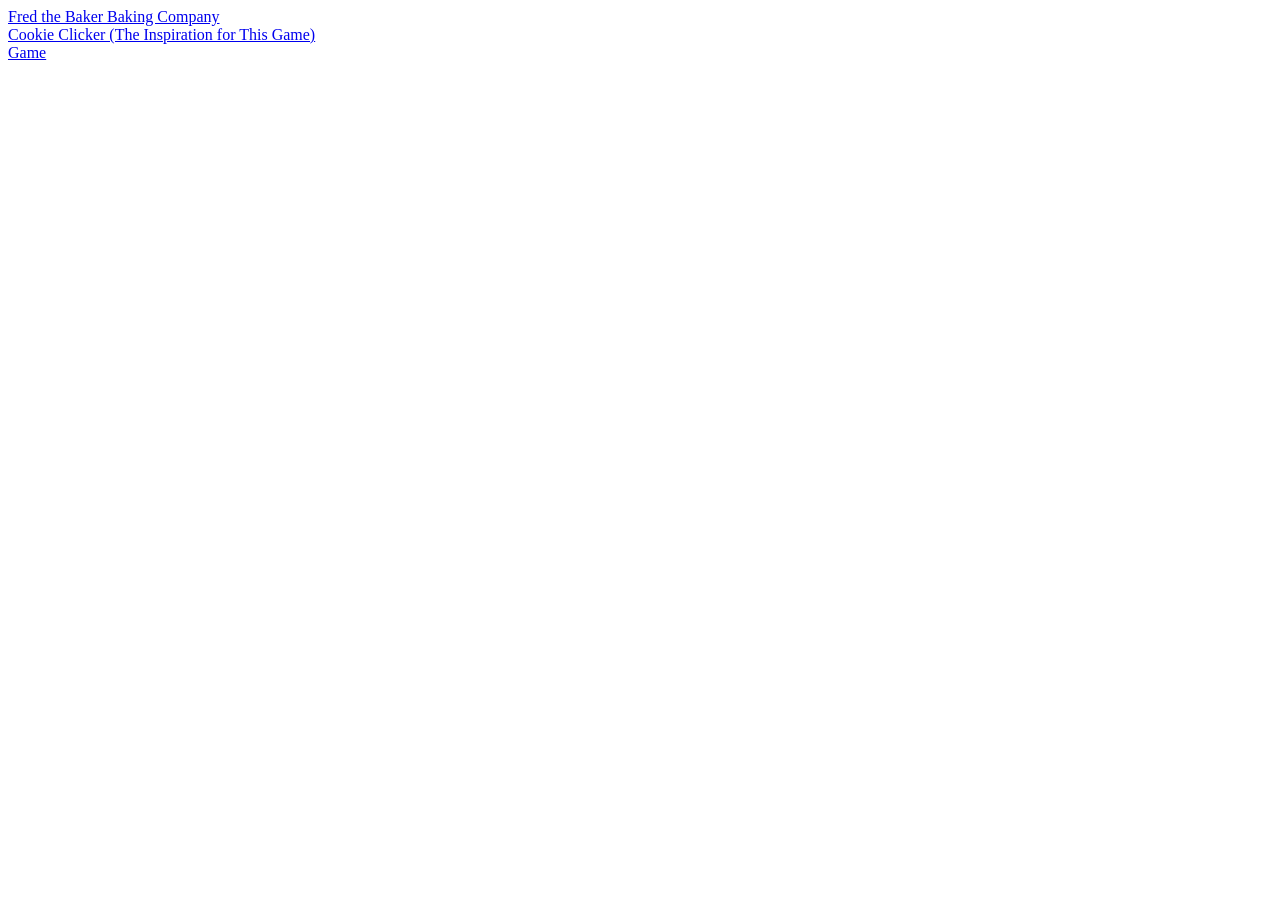
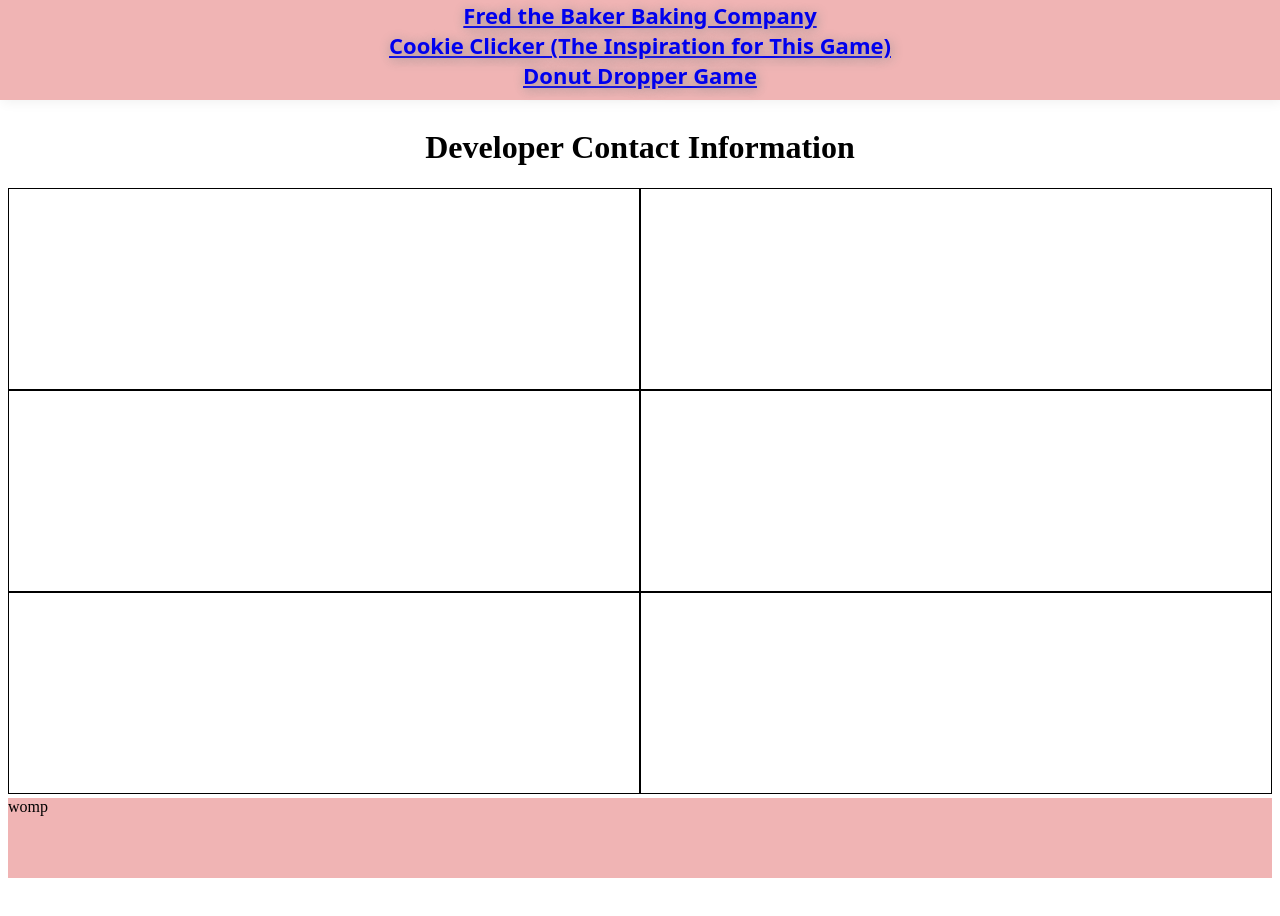
Before and after one commit to ryanboney/donuts, a plain HTML site: page contact/contact.html in a window 1280 px wide. Before the commit the page ends 800 px from the top, so only its background shows below. Drawn offline with Linux system fonts and the light colour scheme.

Commit message:
Contact page basic layout

```diff
--- a/contact/contact.html
+++ b/contact/contact.html
@@ -6,19 +6,29 @@
     <link rel="stylesheet" href="/contact/style.css" />
     <title>Document</title>
   </head>
-  <body>
   <header>
     <div class="navbar">
       <div class="column">
         <a href="/fred.html">Fred the Baker Baking Company</a>
       </div>
       <div class="column">
-          <a href="https://orteil.dashnet.org/cookieclicker/">
+        <a href="https://orteil.dashnet.org/cookieclicker/" target="_blank">
           Cookie Clicker (The Inspiration for This Game)</a
         >
       </div>
-        <a href="/index.html">Game</a>
+      <a href="/index.html">Donut Dropper Game</a>
     </div>
   </header>
+  <body>
+    <h1>Developer Contact Information</h1>
+    <div class="container">
+      <div class="Dev1"></div>
+      <div class="Dev2"></div>
+      <div class="Dev3"></div>
+      <div class="Dev4"></div>
+      <div class="Dev5"></div>
+      <div class="Dev6"></div>
+    </div>
   </body>
+  <footer>womp</footer>
 </html>
--- a/contact/style.css
+++ b/contact/style.css
@@ -0,0 +1,88 @@
+header {
+  font-family: system-ui, -apple-system, BlinkMacSystemFont, "Segoe UI", Roboto,
+    Oxygen, Ubuntu, Cantarell, "Open Sans", "Helvetica Neue", sans-serif;
+  background-color: rgb(240, 180, 180);
+  font-size: 22px;
+  position: absolute;
+  left: 0;
+  top: 0;
+  width: 100%;
+  height: 100px;
+  max-height: 100px;
+  z-index: 100;
+  text-align: center;
+  font-weight: 800;
+  text-shadow: 1px 2px 12px rgb(140, 140, 140);
+  box-shadow: 2px 2px 12px rgb(240, 240, 240);
+}
+
+body {
+  padding-top: 100px;
+  height: 800px;
+}
+
+h1 {
+  text-align: center;
+}
+
+.container {
+  display: grid;
+  grid-template-columns: 2.2fr 2.2fr;
+  grid-template-rows: 1fr 1fr 1fr;
+  gap: 0px 0px;
+  grid-auto-flow: row;
+  grid-template-areas:
+    "Dev1 Dev2"
+    "Dev3 Dev4"
+    "Dev5 Dev6";
+  height: 600px;
+}
+
+.Dev1,
+.Dev2 {
+  height: 200px;
+  border: 1px solid black;
+}
+
+.Dev1 {
+  grid-area: Dev1;
+}
+
+.Dev2 {
+  grid-area: Dev2;
+}
+
+.Dev3,
+.Dev4 {
+  height: 200px;
+  border: 1px solid black;
+}
+
+.Dev3 {
+  grid-area: Dev3;
+}
+
+.Dev4 {
+  grid-area: Dev4;
+}
+
+.Dev5,
+.Dev6 {
+  height: 200px;
+  border: 1px solid black;
+}
+
+.Dev5 {
+  grid-area: Dev5;
+}
+
+.Dev6 {
+  grid-area: Dev6;
+}
+
+footer {
+  margin-top: 10px;
+  height: 80px;
+  width: 100%;
+  background-color: rgb(240, 180, 180);
+}
```
Lines whose indentation alone changed are shown as unchanged.
